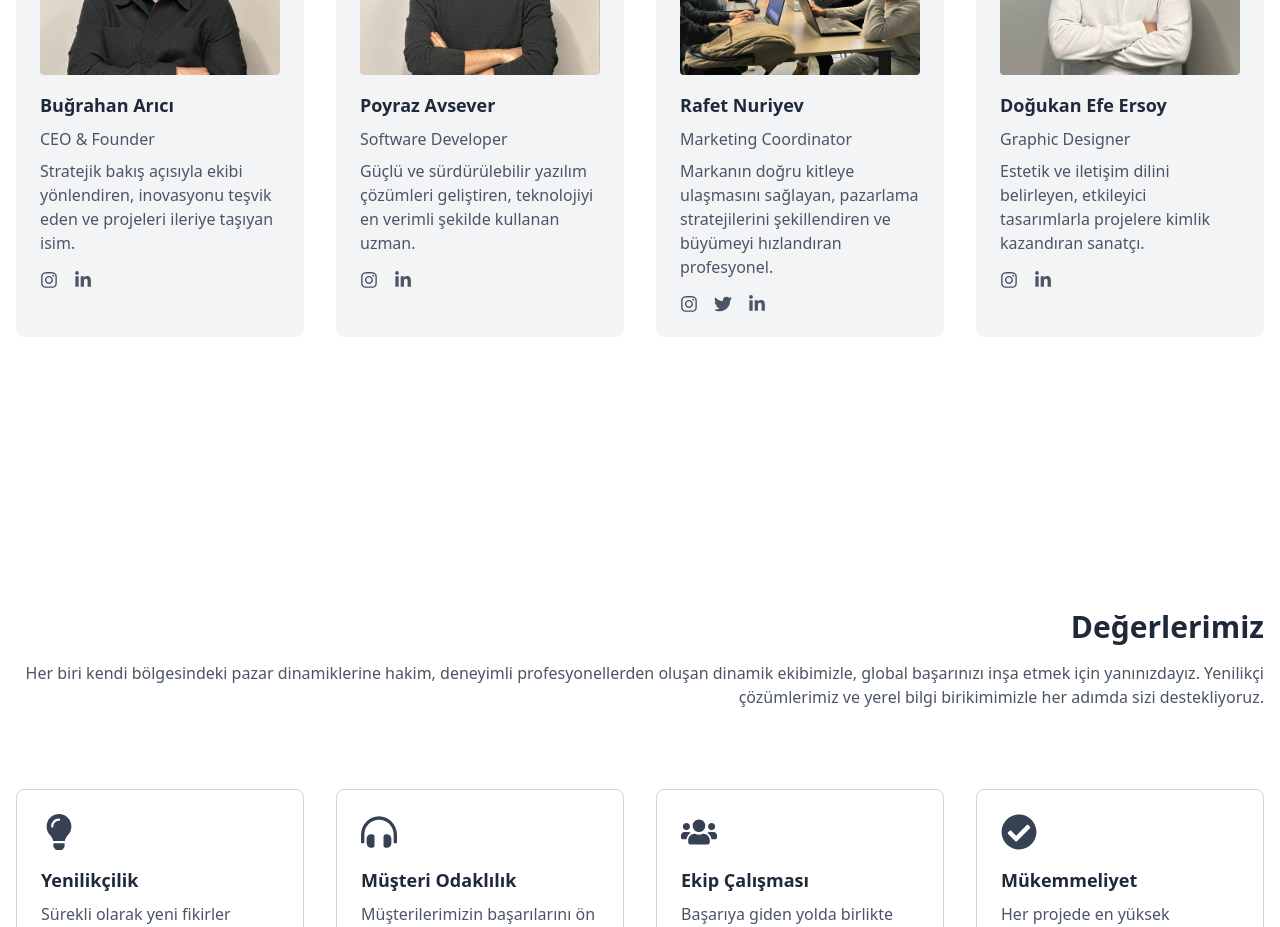
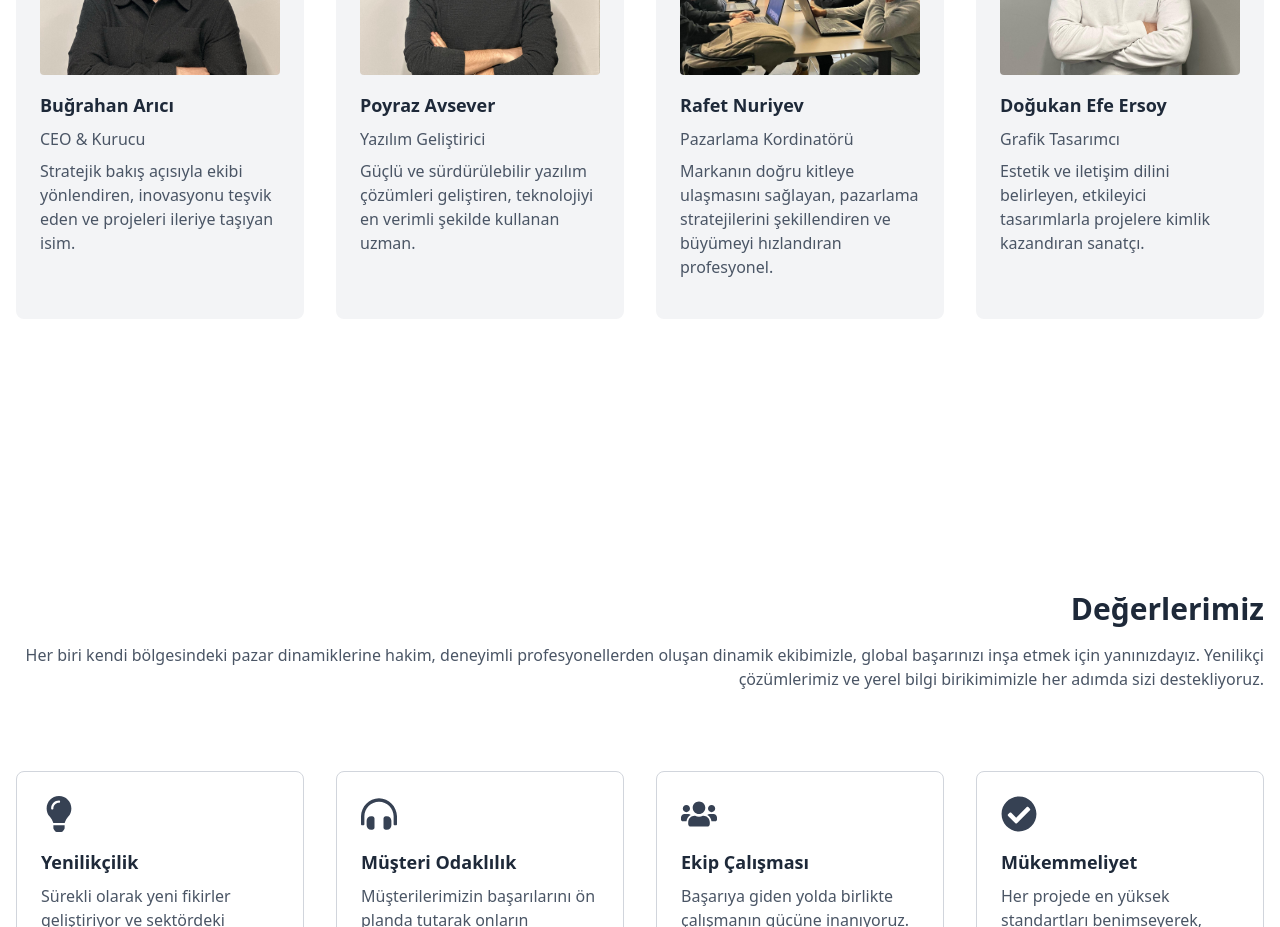
Before and after one commit to poyrazavsever/arc_foreign_trade, a Next.js app: page /about in a window 1280 px wide. Shown: the part 2080-3007 px from the top of the page. Built offline with nearby package versions, Linux system fonts and the light colour scheme.

Commit message:
feat: updated team section - deleted social media links -

```diff
--- a/components/About/Team.jsx
+++ b/components/About/Team.jsx
@@ -5,36 +5,27 @@ const Team = () => {
   const teamMembers = [
     {
       name: 'Buğrahan Arıcı',
-      role: 'CEO & Founder',
+      role: 'CEO & Kurucu',
       description: 'Stratejik bakış açısıyla ekibi yönlendiren, inovasyonu teşvik eden ve projeleri ileriye taşıyan isim.',
       image: '/Team/bugrahan.jpeg',
-      instagram: 'https://www.instagram.com/bugrahan_arc/',
-      linkedin: 'https://www.linkedin.com/in/bugrahanarici',
     },
     {
       name: 'Poyraz Avsever',
-      role: 'Software Developer',
+      role: 'Yazılım Geliştirici',
       description: 'Güçlü ve sürdürülebilir yazılım çözümleri geliştiren, teknolojiyi en verimli şekilde kullanan uzman.',
       image: '/Team/poyraz.jpeg',
-      instagram: 'https://www.instagram.com/p.avsever',
-      linkedin: 'https://www.linkedin.com/in/poyrazavsever',
     },
     {
       name: 'Rafet Nuriyev',
-      role: 'Marketing Coordinator',
+      role: 'Pazarlama Kordinatörü',
       description: 'Markanın doğru kitleye ulaşmasını sağlayan, pazarlama stratejilerini şekillendiren ve büyümeyi hızlandıran profesyonel.',
       image: '/Images/herosection.jpg',
-      instagram: 'https://www.instagram.com/rafetnuriyev',
-      twitter: 'https://twitter.com/rafetnuriyev',
-      linkedin: 'https://www.linkedin.com/in/rafetnuriyev',
     },
     {
       name: 'Doğukan Efe Ersoy',
-      role: 'Graphic Designer',
+      role: 'Grafik Tasarımcı',
       description: 'Estetik ve iletişim dilini belirleyen, etkileyici tasarımlarla projelere kimlik kazandıran sanatçı.',
       image: '/Team/dogukan.jpeg',
-      instagram: 'https://www.instagram.com/dogukan.ers',
-      linkedin: 'https://www.linkedin.com/in/do%C4%9Fukan-ersoy-76a318267?utm_source=share&utm_campaign=share_via&utm_content=profile&utm_medium=ios_appy',
     },
   ];
 
@@ -61,17 +52,6 @@ const Team = () => {
               <h3 className="text-lg font-semibold text-gray-800 mb-2">{member.name}</h3>
               <p className="text-gray-600 mb-2">{member.role}</p>
               <p className="text-gray-600 mb-4">{member.description}</p>
-              <div className="flex justify-start space-x-4">
-                {member.instagram ? <a href={member.instagram} target="_blank" rel="noopener noreferrer" className="text-lg text-gray-600 hover:text-gray-800">
-                  <FaInstagram />
-                </a> : ""}
-                {member.twitter ? <a href={member.twitter} target="_blank" rel="noopener noreferrer" className="text-lg text-gray-600 hover:text-gray-800">
-                  <FaTwitter />
-                </a> : ""}
-                {member.linkedin ? <a href={member.linkedin} target="_blank" rel="noopener noreferrer" className="text-lg text-gray-600 hover:text-gray-800">
-                  <FaLinkedinIn />
-                </a> : ""}
-              </div>
             </div>
           ))}
         </div>
```
